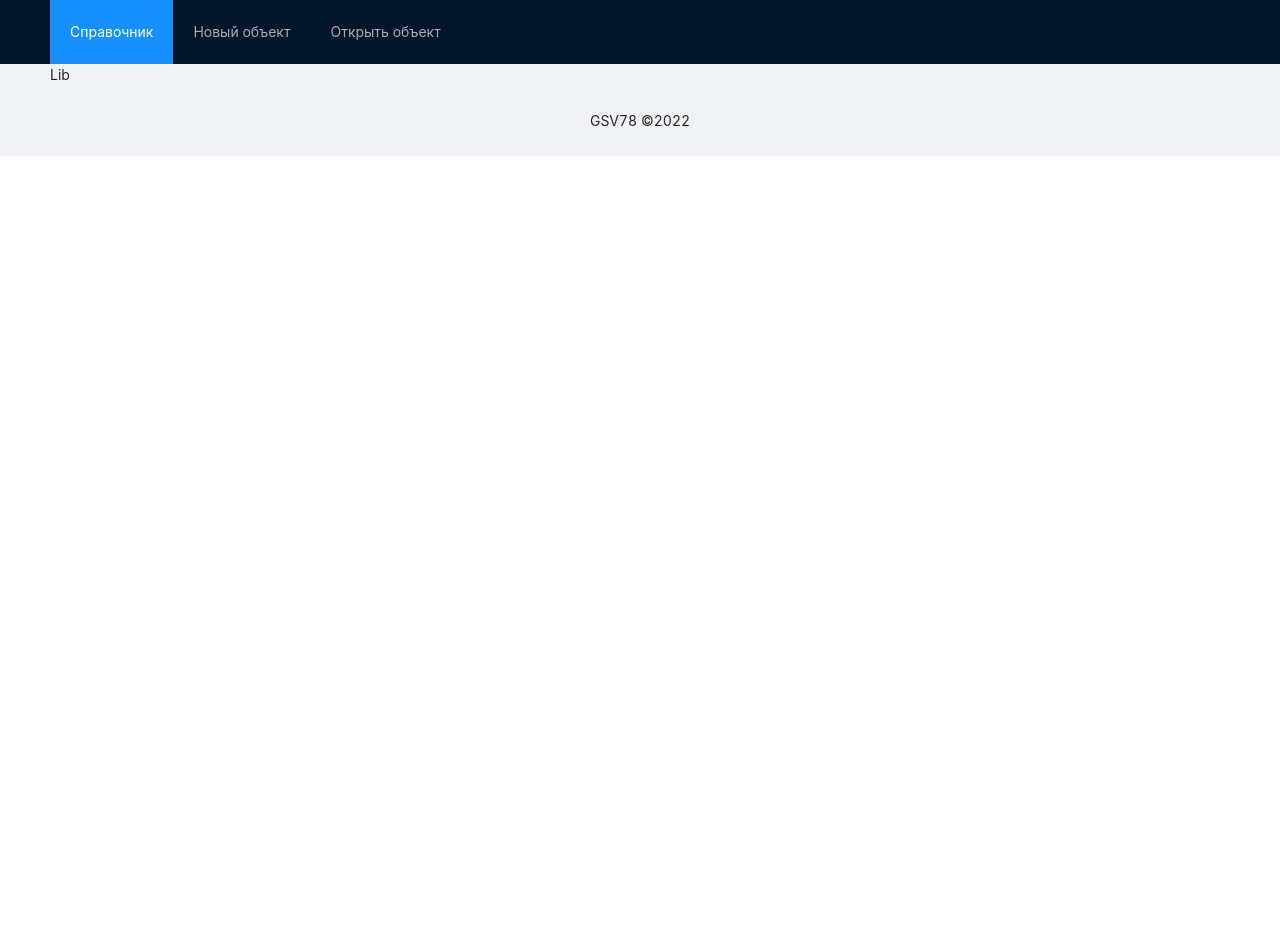
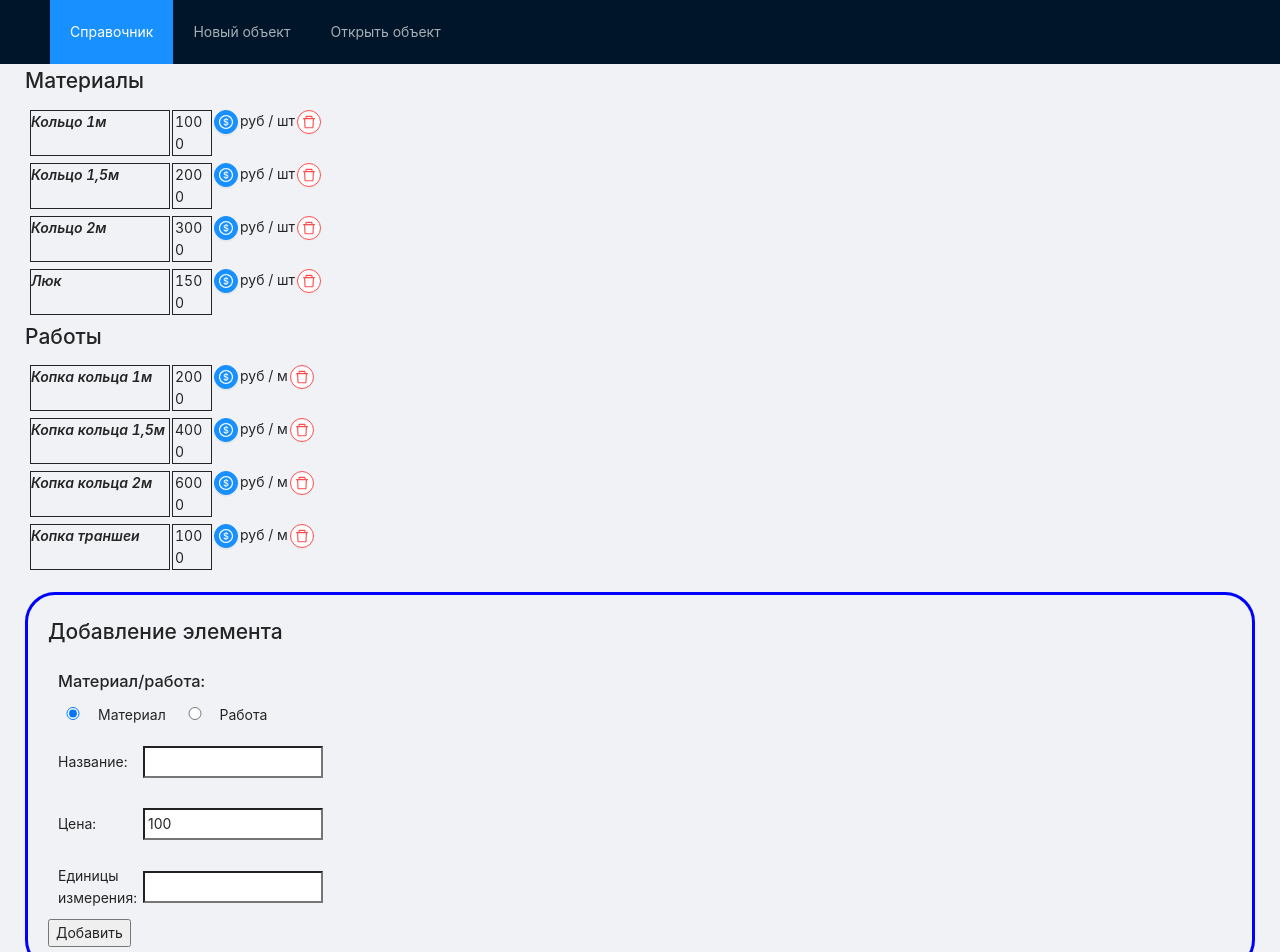
Before and after one commit to GSV78/wells, a React (Create React App) app: page / in a window 1280 px wide. Shown: the top 952 px of the page. Before the commit the page ends 800 px from the top, so only its background shows below. Built offline with nearby package versions, Linux system fonts and the light colour scheme; no server answers; data requests are answered from the project's data file.

Commit message:
Create libPage, AddMaterials Component, add Thunk AddItem

```diff
--- a/public/db.json
+++ b/public/db.json
@@ -1,44 +1,60 @@
-{"lib":{
-    "materials": [
 {
-        "id": 1,
+  "lib": [
+    {
       "name": "Кольцо 1м",
       "price": 1000,
-        "unit": "шт"
+      "unit": "шт",
+      "category": "material",
+      "id": 1
     },
     {
-        "id": 2,
       "name": "Кольцо 1,5м",
       "price": 2000,
-        "unit": "шт"
+      "unit": "шт",
+      "category": "material",
+      "id": 2
     },
     {
-        "id": 3,
       "name": "Кольцо 2м",
       "price": 3000,
-        "unit": "шт"
-      }
-    ],
-    "works":[
+      "unit": "шт",
+      "category": "material",
+      "id": 3
+    },
     {
-        "id": 1,
       "name": "Копка кольца 1м",
       "price": 2000,
-        "unit": "шт"
+      "unit": "м",
+      "category": "work",
+      "id": 4
     },
     {
-        "id": 2,
-        "name": "Копка кольца 1м",
+      "name": "Копка кольца 1,5м",
       "price": 4000,
-        "unit": "шт"
+      "unit": "м",
+      "category": "work",
+      "id": 5
     },
     {
-        "id": 3,
-        "name": "Копка кольца 1м",
+      "name": "Копка кольца 2м",
       "price": 6000,
-        "unit": "шт"
+      "unit": "м",
+      "category": "work",
+      "id": 6
+    },
+    {
+      "name": "Копка траншеи",
+      "price": 1000,
+      "unit": "м",
+      "category": "work",
+      "id": 7
+    },
+    {
+      "name": "Люк",
+      "price": 1500,
+      "unit": "шт",
+      "category": "material",
+      "id": 8
     }
-
   ]
 }
-  }
--- a/src/App.tsx
+++ b/src/App.tsx
@@ -11,7 +11,6 @@ const { Header, Content, Footer } = Layout;
 function App() {
   const dispatch = useDispatch();
   useEffect(() => {
-    debugger;
     dispatch(getDB());
   }, [dispatch]);
   return (
@@ -24,7 +23,7 @@ function App() {
           <Menu.Item key={3}>{`Открыть объект`}</Menu.Item>
         </Menu>
       </Header>
-      <Content style={{ padding: '0 50px' }}>
+      <Content style={{ padding: '0 25px' }}>
         <div className="site-layout-content">
           <Routes>
             <Route path="/" element={<Lib />} />
--- a/src/api/api.js
+++ b/src/api/api.js
@@ -5,6 +5,8 @@ const instance = axios.create({
 });
 
 export const getLibFromServer = () => {
-  debugger;
   return instance.get('/lib').then((responce) => responce.data);
 };
+export const addNewItem = (values) => {
+  return instance.post('/lib', values).then((responce) => responce.data);
+};
--- /dev/null
+++ b/src/components/AddMaterials.module.css
@@ -0,0 +1,41 @@
+.form {
+  margin-top: 20px;
+  display: flex;
+  flex-direction: column;
+  justify-content: space-around;
+  padding: 20px;
+  border: 3px solid blue;
+  border-radius: 30px;
+}
+.formItem {
+  display: flex;
+  justify-content: flex-start;
+  align-items: center;
+  padding: 10px;
+}
+.formItem label {
+  width: 80px;
+}
+.formItem input {
+  padding: 3px;
+  margin: 5px;
+  width: 180px;
+}
+.formItem input[type='radio'] {
+  width: 20px;
+}
+h3 {
+  margin: 10px;
+}
+.radioButtons {
+  margin: 5px 0;
+}
+.radioButtons input[name='category'] {
+  width: 50px;
+}
+
+.error {
+  max-width: 100px;
+  font-size: 12px;
+  color: orangered;
+}
--- /dev/null
+++ b/src/components/AddMaterials.tsx
@@ -0,0 +1,111 @@
+import { Formik, Form, Field } from 'formik';
+import { useDispatch } from 'react-redux';
+import { addItem } from '../redux/libReducer';
+import style from './AddMaterials.module.css';
+
+export type ValuesType = {
+  name: string;
+  price: number;
+  unit: string;
+  category: 'material' | 'work';
+};
+type ErrorsType = {
+  name?: string;
+  price?: string;
+  unit?: string;
+};
+
+const validate = (values: ValuesType) => {
+  const errors: ErrorsType = {};
+
+  if (!values.name) {
+    errors.name = '!!!';
+  }
+
+  if (!values.price) {
+    errors.price = '!!!';
+  }
+
+  if (!values.unit) {
+    errors.unit = '!!!';
+  }
+  return errors;
+};
+
+const AddMaterials: React.FC<{}> = () => {
+  const initialValues: ValuesType = { name: '', price: 100, unit: '', category: 'material' };
+  const dispatch: any = useDispatch();
+  return (
+    <div className={style.form}>
+      <h2>Добавление элемента</h2>
+      <Formik
+        initialValues={initialValues}
+        validate={validate}
+        onSubmit={(values, actions) => {
+          // console.log({ values, actions });
+          // alert(JSON.stringify(values, null, 2));
+          dispatch(addItem(values));
+          actions.setSubmitting(false);
+        }}>
+        {({ errors, touched }) => (
+          <Form>
+            <div className={style.radio}>
+              <h3>Материал/работа:</h3>
+              <div className={style.radioButtons}>
+                <label>
+                  <Field type="radio" name="category" value="material" />
+                  Материал{' '}
+                </label>
+                <label>
+                  <Field type="radio" name="category" value="work" />
+                  Работа
+                </label>
+              </div>
+            </div>
+            <div className={style.formItem}>
+              <label htmlFor="name">Название: </label>
+              <Field name="name" type="text" />
+              {touched.name && errors.name ? (
+                <div className={style.error}>{errors.name}</div>
+              ) : null}
+            </div>
+            <div className={style.formItem}>
+              <label htmlFor="price">Цена: </label>
+              <Field name="price" type="number" />
+              {touched.price && errors.price ? (
+                <div className={style.error}>{errors.price}</div>
+              ) : null}
+            </div>
+            <div className={style.formItem}>
+              <label htmlFor="unit">Единицы измерения: </label>
+              <Field name="unit" type="text" />
+              {touched.unit && errors.unit ? (
+                <div className={style.error}>{errors.unit}</div>
+              ) : null}
+            </div>
+            <button type="submit">Добавить</button>
+          </Form>
+        )}
+      </Formik>
+    </div>
+
+    // <div>
+    //   <h1>My Example</h1>
+    //   <Formik
+    //     initialValues={initialValues}
+    //     onSubmit={(values, actions) => {
+    //       console.log({ values, actions });
+    //       alert(JSON.stringify(values, null, 2));
+    //       actions.setSubmitting(false);
+    //     }}>
+    //     <Form>
+    //       <label htmlFor="firstName">First Name</label>
+    //       <Field id="firstName" name="firstName" placeholder="First Name" />
+    //       <button type="submit">Submit</button>
+    //     </Form>
+    //   </Formik>
+    // </div>
+  );
+};
+
+export default AddMaterials;
--- /dev/null
+++ b/src/components/Lib.module.css
@@ -0,0 +1,20 @@
+.items {
+  display: flex;
+  padding: 2px;
+  margin: 3px;
+}
+
+.name {
+  width: 140px;
+  border: 1px solid;
+  margin-right: 2px;
+}
+
+.price {
+  width: 40px;
+  border: 1px solid;
+  padding: 0 2px;
+}
+.button {
+  margin: 0 2px;
+}
--- a/src/components/Lib.tsx
+++ b/src/components/Lib.tsx
@@ -1,7 +1,98 @@
 import React from 'react';
+import { DollarOutlined, DeleteOutlined } from '@ant-design/icons';
+import { Tooltip, Button, Typography } from 'antd';
+import { LibItemType } from '../redux/libReducer';
+import { useSelector } from 'react-redux';
+import { StateType } from '../redux/store';
+import AddMaterials from './AddMaterials';
+import style from './Lib.module.css';
 
-function Lib() {
-  return <div>Lib</div>;
-}
+const Lib = () => {
+  let lib = useSelector((state: StateType) => state.lib);
+  const materials = lib && lib.filter((el: LibItemType) => el.category === 'material');
+  const works = lib && lib.filter((el: LibItemType) => el.category === 'work');
+  const MaterialsDiv =
+    materials &&
+    materials.map((el: LibItemType) => {
+      return (
+        <div key={el.id} className={style.items}>
+          <Typography.Text className={style.name} italic strong>
+            {el && el.name}
+          </Typography.Text>
+          <Typography.Text className={style.price}>{el && el.price}</Typography.Text>
+
+          <Tooltip title="изменить цену">
+            <Button
+              className={style.button}
+              type="primary"
+              shape="circle"
+              icon={<DollarOutlined />}
+              size="small"
+            />
+          </Tooltip>
+
+          <Typography.Text className={style.unit}>руб / {el && el.unit} </Typography.Text>
+
+          <Tooltip title="удалить">
+            <Button
+              className={style.button}
+              danger
+              type="ghost"
+              shape="circle"
+              icon={<DeleteOutlined />}
+              size="small"
+            />
+          </Tooltip>
+        </div>
+      );
+    });
+
+  const WorksDiv =
+    works &&
+    works.map((el: LibItemType) => {
+      return (
+        <div key={el && el.id} className={style.items}>
+          <Typography.Text italic strong className={style.name}>
+            {el && el.name}{' '}
+          </Typography.Text>
+          <Typography.Text className={style.price}>{el && el.price}</Typography.Text>
+
+          <Tooltip title="изменить цену">
+            <Button
+              className={style.button}
+              type="primary"
+              shape="circle"
+              icon={<DollarOutlined />}
+              size="small"
+            />
+          </Tooltip>
+
+          <Typography.Text className={style.unit}> руб / {el && el.unit} </Typography.Text>
+
+          <Tooltip title="удалить">
+            <Button
+              // onClick={onDeleteItem}
+              className={style.button}
+              danger
+              type="ghost"
+              shape="circle"
+              icon={<DeleteOutlined />}
+              size="small"
+            />
+          </Tooltip>
+        </div>
+      );
+    });
+
+  return (
+    <div>
+      <h2>Материалы</h2>
+      <div>{MaterialsDiv}</div>
+      <h2>Работы</h2>
+      <div>{WorksDiv}</div>
+      <AddMaterials />
+    </div>
+  );
+};
 
 export default Lib;
--- a/src/redux/libReducer.ts
+++ b/src/redux/libReducer.ts
@@ -1,33 +1,27 @@
-import { Dispatch } from 'react';
-import { Action } from 'redux';
-import { getLibFromServer } from '../api/api';
+import { addNewItem, getLibFromServer } from '../api/api';
+import { ValuesType } from '../components/AddMaterials';
+import { DispatchType } from './store';
 
 //action.types
 const GET_LIB_SUCCESS: string = 'wells/libReducer/get_lib_success';
 
-//initialState
-// type initialStateType = {
-//   initialStateMaterials: Array<{id: number, name: string, price: number, unit: string} | null>
-//   initialStateWorks: Array<{id: number, name: string, price: number, unit: string} | null>
-// }
+export type LibItemType = { id: number, name: string, price: number, unit: string, category: 'material' | 'work' }
 
-type MaterialsFndWorksType = { id: number, name: string, price: number, unit: string } | null
+let initialState: Array<LibItemType> = []
 
-let materials: Array<MaterialsFndWorksType> = []
-let works: Array<MaterialsFndWorksType> = []
-let initialState = { materials, works }
 export type InitialStateType = typeof initialState
 
 
 //Reducer
-const libReducer = (state = initialState, action: getLibSuccessACType) => {
+type ACType = {
+  type: typeof GET_LIB_SUCCESS
+  payload?: InitialStateType
+}
+
+const libReducer = (state = initialState, action: ACType) => {
   switch (action.type) {
     case GET_LIB_SUCCESS: {
-      return {
-        ...state,
-        materials: action.payload.materials,
-        works: action.payload.works,
-      };
+      return action.payload
     }
     default:
       return state;
@@ -35,21 +29,18 @@ const libReducer = (state = initialState, action: getLibSuccessACType) => {
 };
 
 //ActionCreators
-type getLibSuccessACType = {
-  type: typeof GET_LIB_SUCCESS
-  payload: InitialStateType
-}
-const getLibSuccess = (payload: InitialStateType): getLibSuccessACType => ({ type: GET_LIB_SUCCESS, payload });
+const getLibSuccess = (payload: InitialStateType): ACType => ({ type: GET_LIB_SUCCESS, payload });
 
 //ThunkCreators
 
-// export const getDB = () => (dispatch: any) => {
-//     debugger
-//     getLibFromServer()
-//     .then((data: any) => dispatch(getLibSuccess(data)))
-// };
 export const getDB = () => async (dispatch: any) => {
   const data: InitialStateType = await getLibFromServer()
+  dispatch(getLibSuccess(data))
+};
+export const addItem = ({ ...values }: ValuesType) => async (dispatch: any) => {
+  const data: InitialStateType = await addNewItem(values)
+  console.log(data);
+  dispatch(getDB())
   dispatch(getLibSuccess(data))
 };
 
```
Also changed, not shown: src/redux/store.ts (+3 -4 lines). Lines whose indentation alone changed are shown as unchanged.
